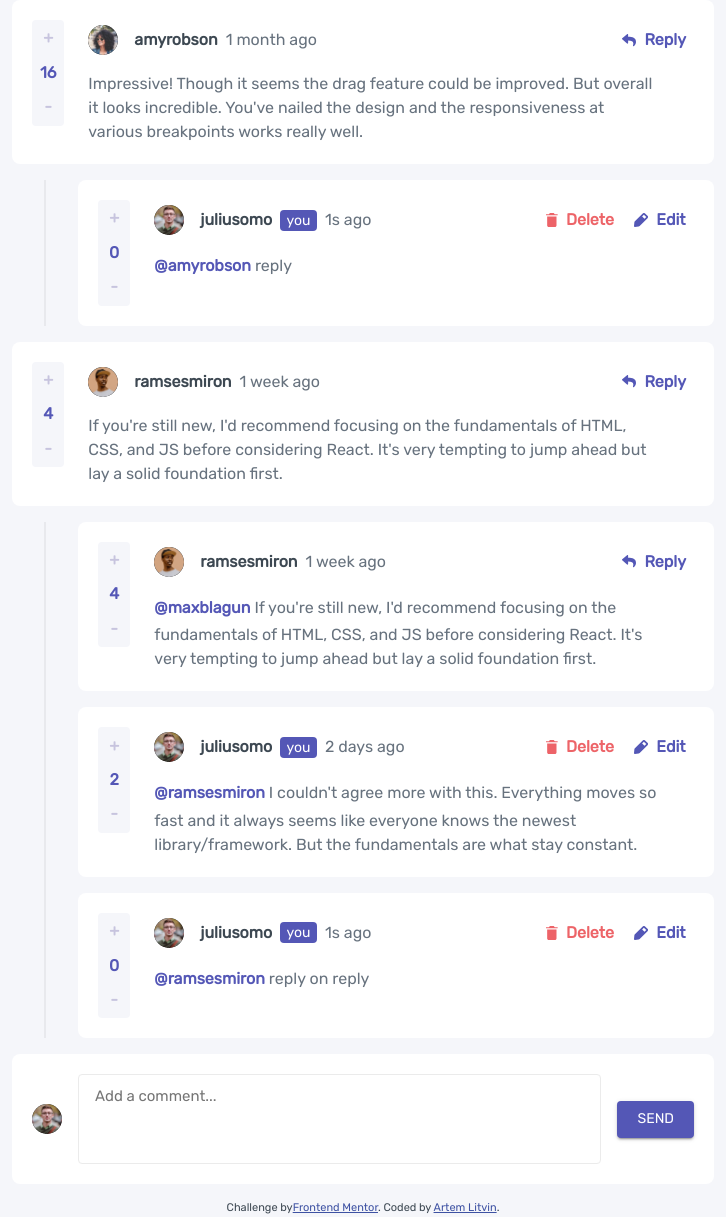
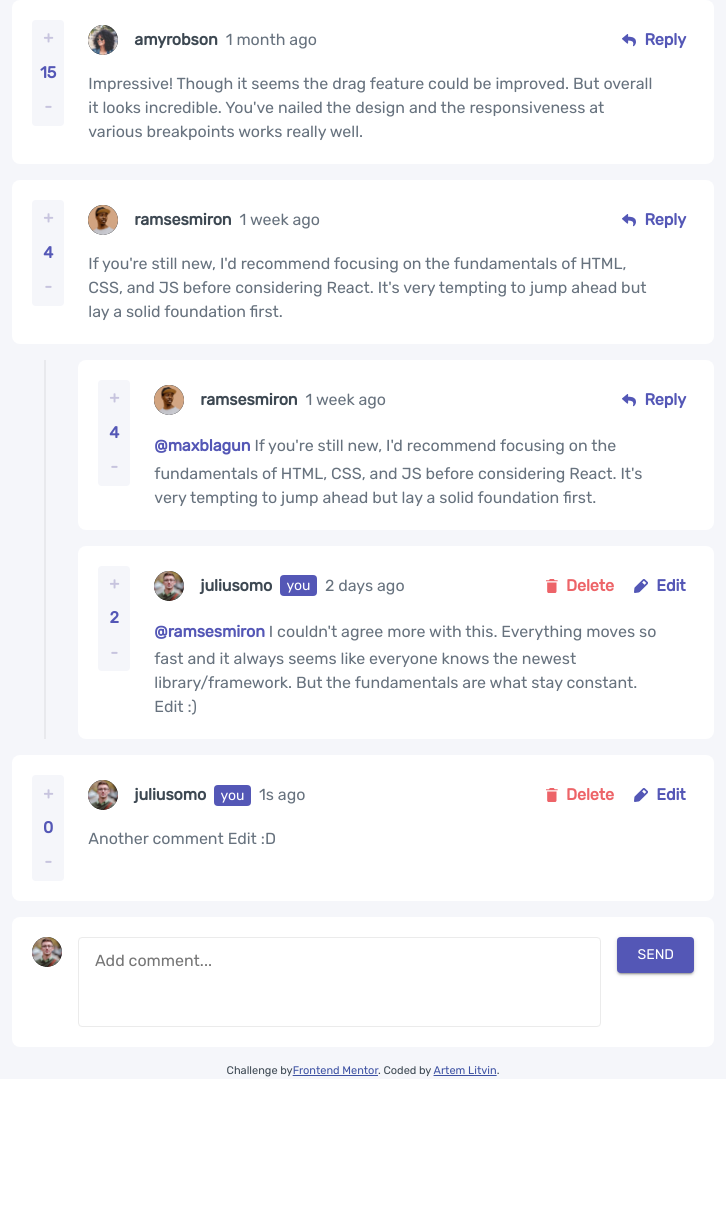
Before and after one commit to Artebah/interactive-comments-section, a React (Create React App) app: page / in a window 1280 px wide. Shown: the whole page, without its empty margins (277-1003 px from the left). After the commit the page ends 1079 px from the top, so only its background shows below. Built offline with nearby package versions, Linux system fonts and the light colour scheme; data requests are answered from the project's data file.

Commit message:
add edit logic

```diff
--- a/db.json
+++ b/db.json
@@ -10,7 +10,7 @@
     {
       "content": "Impressive! Though it seems the drag feature could be improved. But overall it looks incredible. You've nailed the design and the responsiveness at various breakpoints works really well.",
       "createdAt": "1 month ago",
-      "score": 16,
+      "score": 15,
       "user": {
         "image": {
           "png": "./images/avatars/image-amyrobson.png",
@@ -18,22 +18,7 @@
         },
         "username": "amyrobson"
       },
-      "replies": [
-        {
-          "id": 1,
-          "content": "reply",
-          "createdAt": "1s ago",
-          "replyingTo": "amyrobson",
-          "score": 0,
-          "user": {
-            "image": {
-              "png": "./images/avatars/image-juliusomo.png",
-              "webp": "./images/avatars/image-juliusomo.webp"
-            },
-            "username": "juliusomo"
-          }
-        }
-      ],
+      "replies": [],
       "id": 1
     },
     {
@@ -64,7 +49,7 @@
         },
         {
           "id": 2,
-          "content": "I couldn't agree more with this. Everything moves so fast and it always seems like everyone knows the newest library/framework. But the fundamentals are what stay constant.",
+          "content": "I couldn't agree more with this. Everything moves so fast and it always seems like everyone knows the newest library/framework. But the fundamentals are what stay constant. Edit :)",
           "createdAt": "2 days ago",
           "score": 2,
           "replyingTo": "ramsesmiron",
@@ -75,12 +60,13 @@
             },
             "username": "juliusomo"
           }
+        }
+      ],
+      "id": 2
     },
     {
-          "id": 3,
-          "content": "reply on reply",
+      "content": "Another comment Edit :D",
       "createdAt": "1s ago",
-          "replyingTo": "ramsesmiron",
       "score": 0,
       "user": {
         "image": {
@@ -88,10 +74,9 @@
           "webp": "./images/avatars/image-juliusomo.webp"
         },
         "username": "juliusomo"
-          }
-        }
-      ],
-      "id": 2
+      },
+      "replies": [],
+      "id": 3
     }
   ]
 }
--- a/src/components/CommentLayout.tsx
+++ b/src/components/CommentLayout.tsx
@@ -10,12 +10,13 @@ import { InputComment } from "./InputComment";
 import { IComment, IReply } from "../types/Comments";
 import { IUser } from "../types/User";
 
+/* contexts */
 interface ReplyContextType {
   isReplyButtonClicked: boolean;
   setIsReplyButtonClicked: React.Dispatch<React.SetStateAction<boolean>>;
 }
 export const replyContext = React.createContext<ReplyContextType | null>(null);
-
+// ========================================================================================
 interface RatingContextType {
   comment: IComment & {
     replyId?: number;
@@ -23,6 +24,15 @@ interface RatingContextType {
   parentComment: IComment;
 }
 export const ratingContext = React.createContext<RatingContextType | null>(null);
+// ========================================================================================
+interface EditContextType {
+  isEditButtonClicked: boolean;
+  setIsEditButtonClicked: React.Dispatch<React.SetStateAction<boolean>>;
+  commentObj: IComment & { replyId: number };
+  parentComment: IComment;
+}
+export const editContext = React.createContext<EditContextType | null>(null);
+/* contexts */
 
 type CommentLayoutProps = Omit<IComment, "replies" | "id"> & {
   commentId: number;
@@ -47,11 +57,11 @@ export function CommentLayout(props: CommentLayoutProps) {
   } = props;
 
   const [isReplyButtonClicked, setIsReplyButtonClicked] = React.useState(false);
+  const [isEditButtonClicked, setIsEditButtonClicked] = React.useState(false);
+
   const theme = useTheme();
 
-  let commentObj;
-  if (!replyId) {
-    commentObj = {
+  const commentObj = {
     content,
     createdAt,
     score,
@@ -59,16 +69,6 @@ export function CommentLayout(props: CommentLayoutProps) {
     replies,
     id: commentId,
   };
-  } else {
-    commentObj = {
-      content,
-      createdAt,
-      score,
-      user,
-      replies,
-      id: commentId, // якщо треба, то додати в об'єкт replyId
-    };
-  }
 
   return (
     <replyContext.Provider
@@ -85,15 +85,27 @@ export function CommentLayout(props: CommentLayoutProps) {
           },
         }}>
         <ratingContext.Provider
-          value={{
-            comment: { ...commentObj, replyId } as IComment & { replyId: number },
-            parentComment: parentComment as IComment,
-          }}>
+          value={
+            {
+              comment: { ...commentObj, replyId },
+              parentComment,
+            } as RatingContextType
+          }>
           <Rating score={score} />
         </ratingContext.Provider>
-        <Box sx={{ flexGrow: 1 }}>
+        <Box sx={{ flexGrow: 1, width: 1 }}>
+          <editContext.Provider
+            value={
+              {
+                isEditButtonClicked,
+                setIsEditButtonClicked,
+                commentObj: { ...commentObj, replyId },
+                parentComment,
+              } as EditContextType
+            }>
             <ContentTop user={user} createdAt={createdAt} currentUser={currentUser} />
             <ContentBottom content={content} replyingTo={replyingTo} />
+          </editContext.Provider>
         </Box>
       </Wrapper>
       {isReplyButtonClicked && (
--- a/src/components/InputComment.tsx
+++ b/src/components/InputComment.tsx
@@ -1,6 +1,6 @@
 import React from "react";
 
-import { Box, Button, useTheme } from "@mui/material";
+import { Button, useTheme, styled } from "@mui/material";
 
 import { UserIcon } from "./UserIcon";
 import { Wrapper } from "./Wrapper";
@@ -12,6 +12,48 @@ import { commentsApi } from "../services/commentsService";
 
 import { replyContext } from "./CommentLayout";
 
+export const TextAreaComment = styled("textarea")(({ theme, sx }) =>
+  theme.unstable_sx({
+    fontFamily: "Rubik",
+    fontSize: "1rem",
+    lineHeight: 1.4,
+    resize: "none",
+    px: 2,
+    py: 1.5,
+    flexGrow: 1,
+    height: 90,
+    borderColor: "#EBEBEB",
+    borderRadius: 1,
+    [theme.breakpoints.down("md")]: {
+      p: 1,
+      order: 0,
+      minWidth: "100%",
+    },
+    ...sx,
+  })
+);
+
+interface InputCommentButtonProps {
+  onClick: () => void;
+  children: React.ReactNode;
+  disabled?: boolean;
+  sx?: {};
+}
+export const InputCommentButton = ({
+  onClick,
+  children,
+  disabled = false,
+  sx,
+}: InputCommentButtonProps) => (
+  <Button
+    disabled={disabled}
+    onClick={onClick}
+    sx={{ px: 2.5, ...sx }}
+    variant="contained">
+    {children}
+  </Button>
+);
+
 interface InputCommentProps {
   currentUser: IUser;
   isInputReply?: boolean;
@@ -21,7 +63,7 @@ export function InputComment(props: InputCommentProps) {
   const { currentUser, isInputReply, commentObj } = props;
 
   const theme = useTheme();
-  const textAreaRef = React.useRef<HTMLTextAreaElement>();
+  const textAreaRef = React.useRef<HTMLTextAreaElement>(null);
 
   const commentReplyData = React.useContext(replyContext);
   const replyButtonHandler = commentReplyData?.setIsReplyButtonClicked;
@@ -49,14 +91,12 @@ export function InputComment(props: InputCommentProps) {
 
   /* ====================================================== */
   const handleSendingComment = async () => {
-    const textArea = textAreaRef?.current;
+    const textAreaValue = textAreaRef.current?.value;
 
-    if (textArea) {
+    if (textAreaValue) {
       if (isInputReply && commentObj) {
         const replies = commentObj.replies;
         const lastReply = replies[replies.length - 1];
-
-        console.log(commentObj);
 
         let replyId;
 
@@ -68,7 +108,7 @@ export function InputComment(props: InputCommentProps) {
 
         const newReply: IReply = {
           id: replyId,
-          content: textArea.value,
+          content: textAreaValue.trim(),
           createdAt: "1s ago",
           replyingTo: commentObj.user.username,
           score: 0,
@@ -92,7 +132,7 @@ export function InputComment(props: InputCommentProps) {
       } else {
         const newComment = {
           id: 0,
-          content: textArea.value,
+          content: textAreaValue.trim(),
           createdAt: "1s ago",
           score: 0,
           user: currentUser,
@@ -101,14 +141,14 @@ export function InputComment(props: InputCommentProps) {
 
         await addComment(newComment);
 
-        textArea.value = "";
+        textAreaRef.current.value = "";
       }
     }
   };
   /* ====================================================== */
 
   return (
-    <Wrapper gap={2} sxExtra={{ flexWrap: "wrap", alignItems: "center" }}>
+    <Wrapper gap={2} sxExtra={{ flexWrap: "wrap" }}>
       <UserIcon
         sxExtra={{
           [theme.breakpoints.down("md")]: {
@@ -118,35 +158,19 @@ export function InputComment(props: InputCommentProps) {
         }}
         image={currentUser.image}
       />
-      <Box
+
+      <TextAreaComment
+        name="inputComment-textarea"
         ref={textAreaRef}
-        sx={{
-          fontFamily: "Rubik",
-          fontSize: "0.9375rem",
-          resize: "none",
-          px: 2,
-          py: 1.5,
-          flexGrow: 1,
-          height: 90,
-          borderColor: "#EBEBEB",
-          borderRadius: 1,
-          [theme.breakpoints.down("md")]: {
-            p: 1,
-            order: 0,
-            minWidth: "100%",
-          },
-        }}
-        placeholder="Add a comment..."
-        component="textarea"
+        placeholder="Add comment..."
       />
 
-      <Button
+      <InputCommentButton
+        onClick={handleSendingComment}
         disabled={isLoadingAddComment || isLoadingAddCommentReply}
-        onClick={handleSendingComment}
-        sx={{ px: 2.5, order: 2 }}
-        variant="contained">
+        sx={{ order: 2 }}>
         {isInputReply ? "reply" : "send"}
-      </Button>
+      </InputCommentButton>
     </Wrapper>
   );
 }
--- a/src/components/comment/ContentBottom.tsx
+++ b/src/components/comment/ContentBottom.tsx
@@ -1,4 +1,13 @@
+import React from "react";
+
 import { Box, Button, Typography } from "@mui/material";
+
+import { editContext } from "../CommentLayout";
+import { InputCommentButton, TextAreaComment } from "../InputComment";
+
+import { IComment } from "../../types/Comments";
+
+import { commentsApi } from "../../services/commentsService";
 
 interface ReplyingToButtonProps {
   replyingTo: string;
@@ -24,8 +33,62 @@ interface ContentBottomProps {
   replyingTo?: string;
 }
 export const ContentBottom = ({ content, replyingTo }: ContentBottomProps) => {
-  return (
-    <Box>
+  const editData = React.useContext(editContext);
+  const isEditButtonClicked = editData?.isEditButtonClicked;
+  const setIsEditButtonClicked = editData?.setIsEditButtonClicked;
+  const commentObj = editData?.commentObj;
+  const parentComment = editData?.parentComment;
+
+  const textAreaRef = React.useRef<HTMLTextAreaElement>(null);
+
+  const [updateComment, { isLoading: isloadingUpdateComment }] =
+    commentsApi.useUpdateCommentMutation();
+
+  const updateButtonHandle = () => {
+    const textAreaValue = textAreaRef.current?.value;
+
+    if (textAreaValue) {
+      if (setIsEditButtonClicked && commentObj) {
+        let newComment: IComment;
+
+        if (parentComment) {
+          newComment = structuredClone(parentComment);
+          newComment.replies[commentObj.replyId - 1].content = textAreaValue.trim();
+
+          updateComment(newComment);
+        } else {
+          newComment = structuredClone(commentObj);
+          newComment.content = textAreaValue.trim();
+
+          updateComment(newComment);
+        }
+        setIsEditButtonClicked(false);
+      }
+    }
+  };
+
+  if (isEditButtonClicked) {
+    return (
+      <Box
+        sx={{
+          display: "flex",
+          flexDirection: "column",
+          gap: {
+            xs: 1,
+            md: 2,
+          },
+        }}>
+        <TextAreaComment ref={textAreaRef} defaultValue={content} sx={{ height: 110 }} />
+        <InputCommentButton
+          sx={{ alignSelf: "flex-end" }}
+          onClick={updateButtonHandle}
+          disabled={isloadingUpdateComment}>
+          update
+        </InputCommentButton>
+      </Box>
+    );
+  } else {
+    return (
       <Typography
         sx={{
           color: "text.secondary",
@@ -34,6 +97,6 @@ export const ContentBottom = ({ content, replyingTo }: ContentBottomProps) => {
         {replyingTo && <ReplyingToButton replyingTo={replyingTo} />}
         {content}
       </Typography>
-    </Box>
-  );
+    );
+  }
 };
--- a/src/components/comment/ContentTop.tsx
+++ b/src/components/comment/ContentTop.tsx
@@ -3,6 +3,7 @@ import { Box, Button, Typography, useTheme } from "@mui/material";
 
 import { UserIcon } from "../UserIcon";
 import { ButtonAction } from "./ButtonAction";
+import { DeletePopup } from "../DeletePopup";
 
 import { IUser } from "../../types/User";
 
@@ -10,10 +11,7 @@ import ReplyIconSrc from "../../images/icon-reply.svg";
 import EditIconSrc from "../../images/icon-edit.svg";
 import DeleteIconSrc from "../../images/icon-delete.svg";
 
-import { DeletePopup } from "../DeletePopup";
-import { replyContext } from "../CommentLayout";
-
-//import { commentReplyDataContext } from "./Comment";
+import { editContext, replyContext } from "../CommentLayout";
 
 const ButtonActionUser = () => {
   const commentReplyData = React.useContext(replyContext);
@@ -37,14 +35,25 @@ const ButtonActionUser = () => {
 };
 
 const ButtonsActionCurrentUser = () => {
+  const theme = useTheme();
+
   const [isOpenDeletePopup, setIsOpenDeletePopup] = React.useState(false);
-  const theme = useTheme();
+
+  const editData = React.useContext(editContext);
+  const isEditButtonClicked = editData?.isEditButtonClicked;
+  const setIsEditButtonClicked = editData?.setIsEditButtonClicked;
 
   const openDeletePopup = () => {
     setIsOpenDeletePopup(true);
   };
   const closeDeletePopup = () => {
     setIsOpenDeletePopup(false);
+  };
+
+  const editButtonHandler = () => {
+    if (setIsEditButtonClicked) {
+      setIsEditButtonClicked(!isEditButtonClicked);
+    }
   };
 
   return (
@@ -63,7 +72,7 @@ const ButtonsActionCurrentUser = () => {
         isActionDelete>
         Delete
       </ButtonAction>
-      <ButtonAction iconAlt="Edit" iconSrc={EditIconSrc}>
+      <ButtonAction onClick={editButtonHandler} iconAlt="Edit" iconSrc={EditIconSrc}>
         Edit
       </ButtonAction>
 
@@ -86,7 +95,7 @@ export const ContentTop = (props: ContentTopProps) => {
       return true;
     }
     return false;
-  }, []);
+  }, [currentUser, user]);
 
   return (
     <Box
--- a/src/services/commentsService.ts
+++ b/src/services/commentsService.ts
@@ -50,5 +50,13 @@ export const commentsApi = createApi({
       }),
       invalidatesTags: ["comments"],
     }),
+    updateComment: build.mutation<void, IComment>({
+      query: (comment) => ({
+        url: "comments/" + comment.id,
+        method: "PUT",
+        body: comment,
+      }),
+      invalidatesTags: ["comments"],
+    }),
   }),
 });
```
Also changed, not shown: src/components/comment/Rating.tsx (+2 -33 lines), 1 other file (tests, documents, lock files or other folders). Lines whose indentation alone changed are shown as unchanged.
